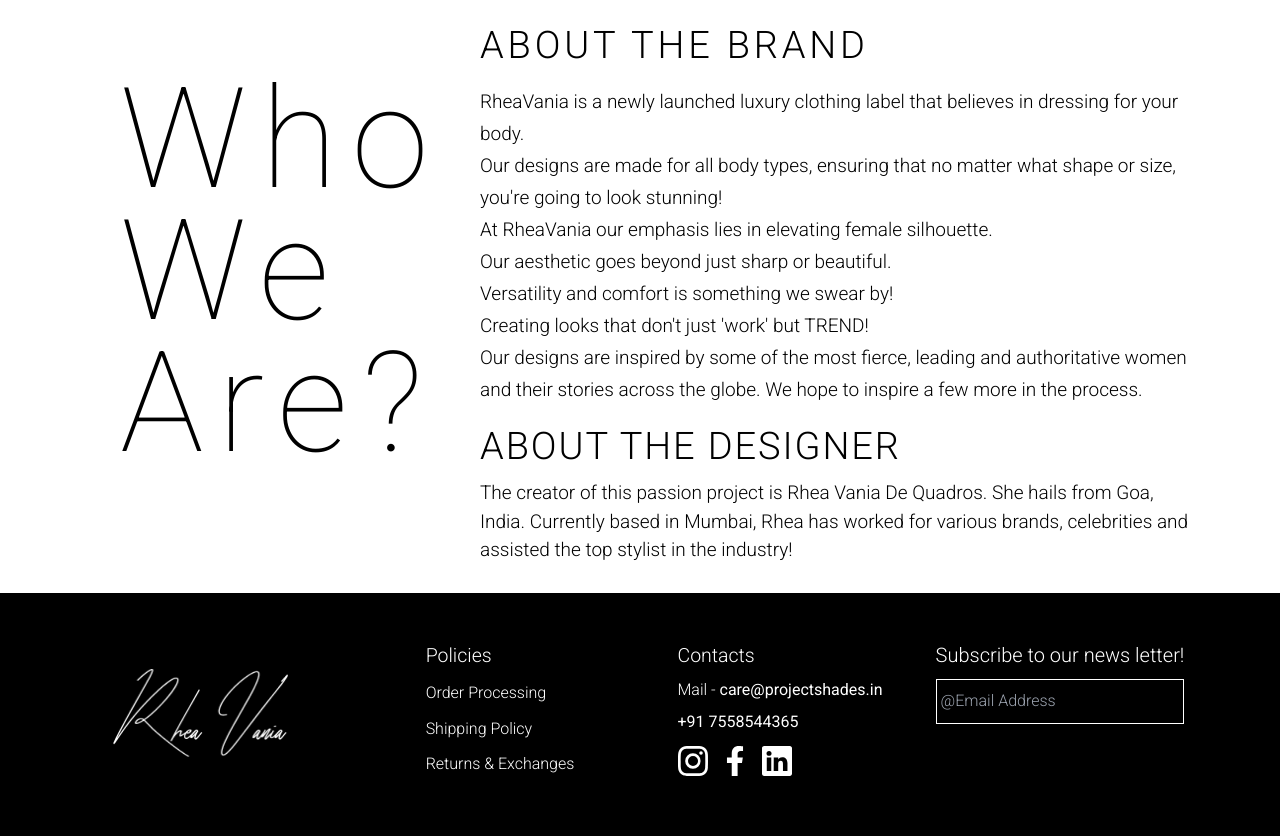
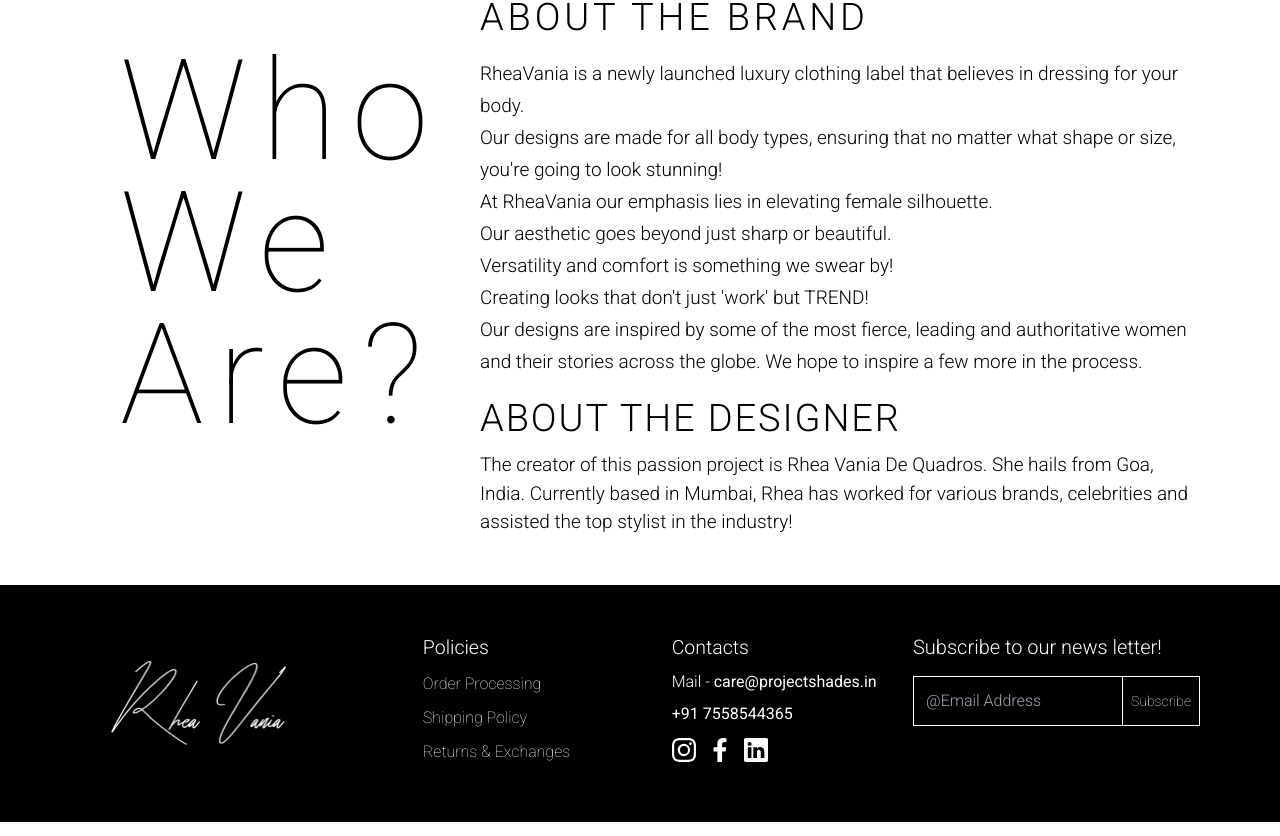
Before and after one commit to AnuragAmbekar741/Ecom-React-Tailwind, a Next.js app: page / in a window 1280 px wide. Shown: the part 1579-2415 px from the top of the page. Built offline with nearby package versions, Linux system fonts and the light colour scheme.

Commit message:
Footer changes2

```diff
--- a/components/About.tsx
+++ b/components/About.tsx
@@ -3,7 +3,7 @@ import React from 'react'
 const About = () => {
   return (
     <section>
-        <div className='w-full gird md:flex px-20 py-7'>
+        <div className='w-full gird md:flex px-20 pb-12'>
             <div className='grid w-full md:w-2/6 my-20 md:justify-start ml-10 md:text-left'>
                 <h1 className='text-[150px] leading-[150px] lg:text-[140px] lg:leading-[100px] tracking-widest font-thin'>Who</h1>
                 <h1 className='text-[150px] leading-[150px] lg:text-[140px] lg:leading-[100px] tracking-widest font-thin'>We</h1>
--- a/components/Footer.tsx
+++ b/components/Footer.tsx
@@ -23,24 +23,26 @@ const Footer:React.FC = () => {
             </div>
             <div className='w-2/6 grid justify-center'>
                 <h3 className='text-[19.5px] font-light'>Policies</h3>
-                <p className='text-md font-light my-1'>Order Processing</p>
-                <p className='text-md font-light mb-1'>Shipping Policy</p>
-                <p className='text-md font-light mb-1'>Returns & Exchanges</p>
+                <p className='text-md font-extralight my-1 cursor-pointer hover:scale-110'>Order Processing</p>
+                <p className='text-md font-extralight mb-1 cursor-pointer hover:scale-110'>Shipping Policy</p>
+                <p className='text-md font-extralight mb-1 cursor-pointer hover:scale-110'>Returns & Exchanges</p>
             </div>
             <div className='w-2/6 grid justify-center'>
                 <h3 className='text-[19.5px] font-light'>Contacts</h3>
-                <p className='text-md font-light my-2'>Mail - <span className='font-normal'>care@projectshades.in</span></p>
-                <p className='text-md font-normal '>+91 7558544365</p>
+                <p className='cursor-pointer hover:scale-110 text-md font-light my-2'>Mail - <span className='font-normal'>care@projectshades.in</span></p>
+                <p className='cursor-pointer hover:scale-110 text-md font-normal '>+91 7558544365</p>
                 <div className='flex justify-start my-3'>
-                    <BsInstagram className="text-3xl"/>
-                    <FaFacebookF className="text-3xl ml-3"/>
-                    <BsLinkedin className="text-3xl ml-3"/>
+                    <BsInstagram className="cursor-pointer hover:scale-125 text-2xl"/>
+                    <FaFacebookF className="cursor-pointer hover:scale-125 text-2xl ml-3"/>
+                    <BsLinkedin className="cursor-pointer hover:scale-125 text-2xl ml-3"/>
                 </div>
             </div>
             <div className='w-2/6 grid justify-center'>
                 <p className='text-xl font-light'>Subscribe to our news letter!</p>
-                <input type="text" className='w-full mb-16  p-1 border border-white bg-black placeholder:font-light' placeholder='@Email Address' />
-
+                <div className='flex mb-12'>
+                <input type="text" className='w-[210px] text-white font-light py-1 px-3 border border-white bg-black placeholder:font-light focus:outline-none' placeholder='@Email Address' />
+                <button className='px-2 py-1 text-sm font-extralight border border-white border-l-0' >Subscribe</button>
+                </div>
             </div>
         </div>
     </section>
--- a/components/TopNavbar.tsx
+++ b/components/TopNavbar.tsx
@@ -21,7 +21,7 @@ const TopNavbar:React.FC = () => {
       // Determine the scroll position
       const scrollY = window.scrollY;
       // Set a threshold value, adjust as needed
-      const scrollThreshold = 1700;
+      const scrollThreshold = 1800;
 
       // Check if the scroll position is greater than the threshold
       if (scrollY > scrollThreshold) {
@@ -51,7 +51,7 @@ const TopNavbar:React.FC = () => {
                 className={`h-[97px] cursor-pointer hover:scale-125 transition delay-100 ${isLogoHidden?'hidden':'block'}`}
                 onClick={()=>router.push('/')}
             />
-            <div className='flex py-7'>
+            <div className={`flex ${isLogoHidden?'pb-12':'py-7'}`}>
                 {navLinks.map(link=>{
                     return(
                         <p key={link.hash} className='text-black text-sm font-light lg:text-[16px] mx-4 xl:mx-7 py-2 cursor-pointer'>{link.name}</p>
@@ -66,7 +66,7 @@ const TopNavbar:React.FC = () => {
                     onClick={()=>router.push('/CartPage')}
                 />
                 <p
-                  className='absolute right-24 top-[4.5rem]'
+                  className={`absolute right-24 ${isLogoHidden?'top-[3rem]':'top-[4.5rem]'} `}
                   onClick={()=>router.push('/CartPage')}
                 >{cartLen}
                 </p>
```
